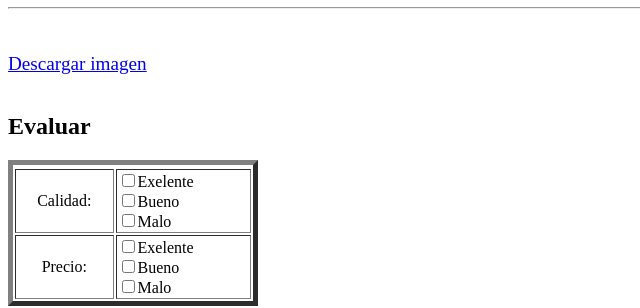
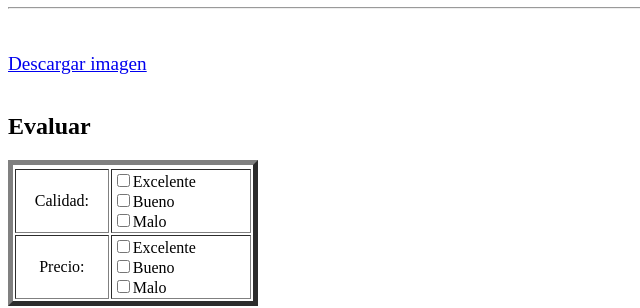
Before and after one commit to lizethahuizteco/lizethahuizteco.github.io, a plain HTML site: page index.html in a window 1280 px wide. Shown: the part 1088-1396 px from the top of the page, without its empty margins (0-640 px from the left). Drawn offline with Linux system fonts and the light colour scheme.

Commit message:
Update index.html

```diff
--- a/index.html
+++ b/index.html
@@ -120,7 +120,7 @@
                 </td>
 
                 <td align="left">
-                    <input type="checkbox"><label>Exelente</label><br>
+                    <input type="checkbox"><label>Excelente</label><br>
                     <input type="checkbox"><label>Bueno</label><br>
                     <input type="checkbox"><label>Malo</label><br>
                 </td>
@@ -131,7 +131,7 @@
                 </td>
 
                 <td align="left">
-                    <input type="checkbox"><label>Exelente</label><br>
+                    <input type="checkbox"><label>Excelente</label><br>
                     <input type="checkbox"><label>Bueno</label><br>
                     <input type="checkbox"><label>Malo</label><br>
                 </td>
```
